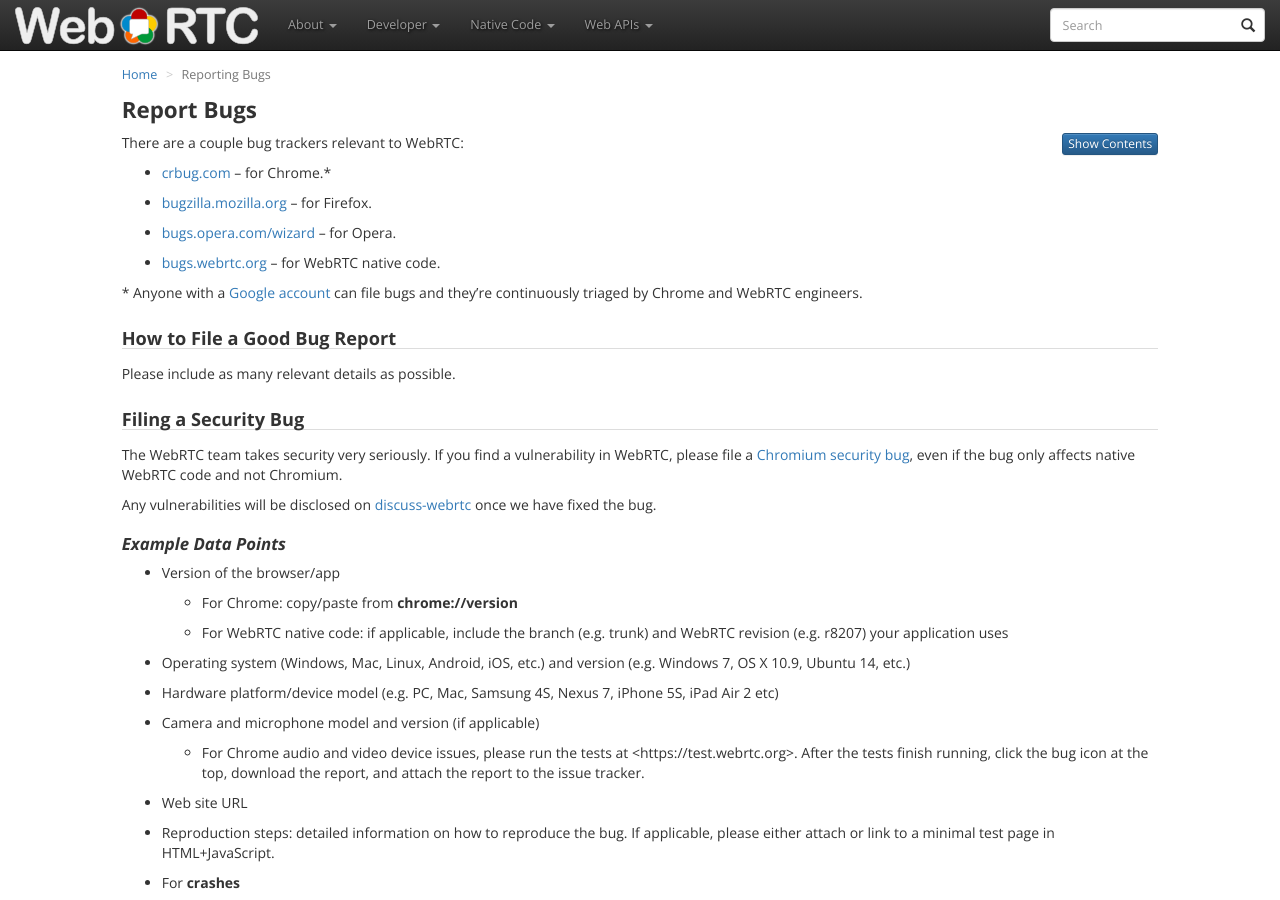
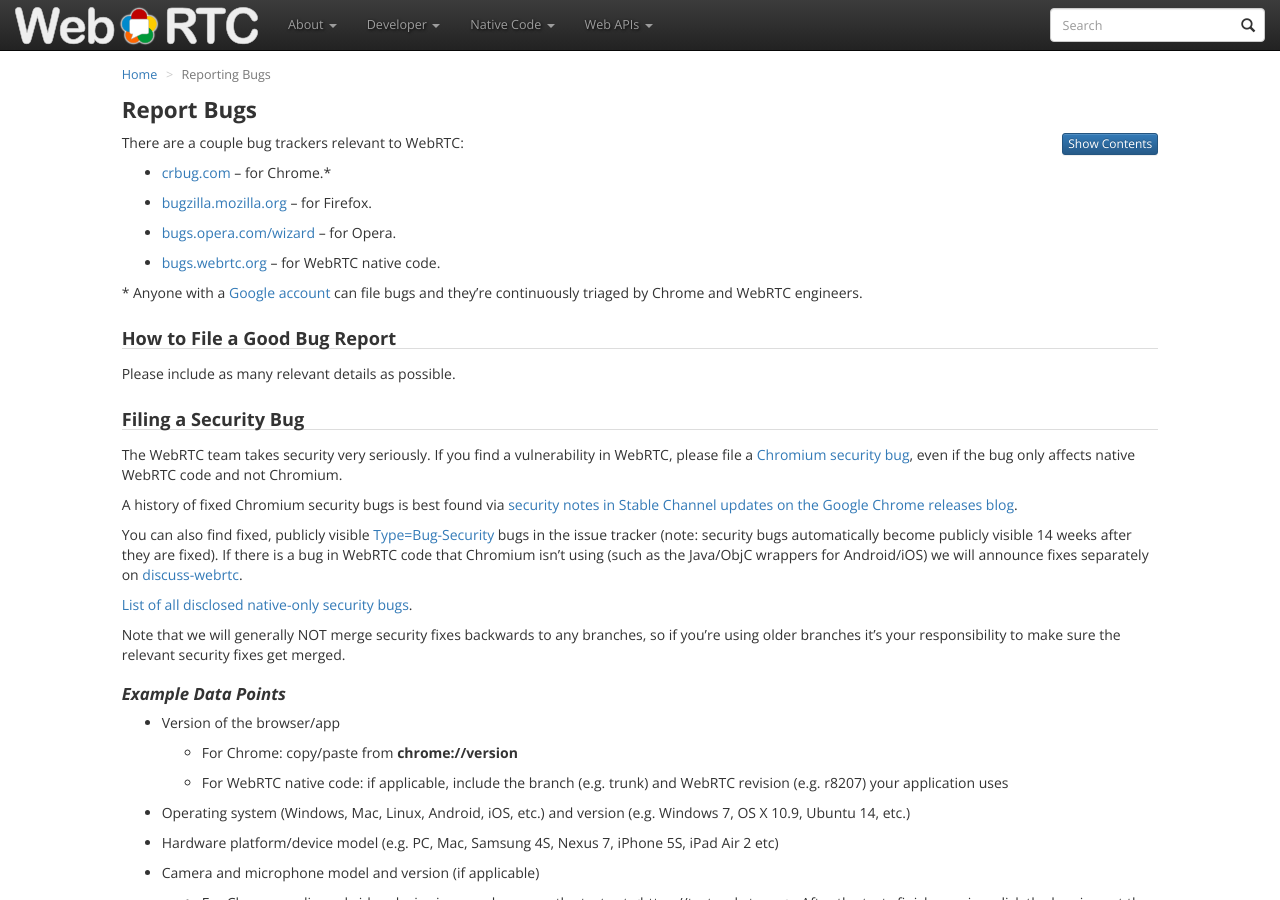
Before and after one commit to webrtc/webrtc-org, a Jekyll site: the page built from bugs/index.md, in a window 1280 px wide and 900 px high. Built offline with Jekyll 4.4.1, drawn with Linux system fonts in a browser that asks for light colours; nearby versions of some CDN libraries.

Commit message:
Revise security bug text.

```diff
--- a/bugs/index.md
+++ b/bugs/index.md
@@ -33,8 +33,21 @@ The WebRTC team takes security very seriously. If you find a vulnerability in
 WebRTC, please file a [Chromium security bug][ChromeSecurity], even if the bug
 only affects native WebRTC code and not Chromium.
 
-Any vulnerabilities will be disclosed on [discuss-webrtc][DiscussWebRTC]
-once we have fixed the bug.
+A history of fixed Chromium security bugs is best found via [security notes in
+Stable Channel updates on the Google Chrome releases blog][ChromeSecurityBlog].
+
+You can also find fixed, publicly visible [Type=Bug-Security][ChromeBugList]
+bugs in the issue tracker (note: security bugs automatically become publicly
+visible 14 weeks after they are fixed). If there is a bug in WebRTC code
+that Chromium isn’t using (such as the Java/ObjC wrappers for Android/iOS)
+we will announce fixes separately on [discuss-webrtc][DiscussWebRTC].
+
+[List of all disclosed native-only security bugs][WebRtcBugList].
+
+Note that we will generally NOT merge security fixes backwards to any branches,
+so if you’re using older branches it’s your responsibility to make sure the
+relevant security fixes get merged.
+
 
 #### Example Data Points
 
@@ -119,3 +132,6 @@ once we have fixed the bug.
 [5]: {{ site.baseurl }}/native-code/logging/
 [ChromeSecurity]: https://www.chromium.org/Home/chromium-security/reporting-security-bugs
 [DiscussWebRTC]: https://groups.google.com/group/discuss-webrtc
+[ChromeSecurityBlog]: https://chromereleases.googleblog.com/search/label/Stable%20updates
+[ChromeBugList]: https://bugs.chromium.org/p/chromium/issues/list?can=1&q=Type%3DBug-Security+component%3ABlink%3EWebRTC+-status%3ADuplicate%2CWontfix&sort=-closed&colspec=ID+Pri+M+Component+Status+Owner+Summary+OS+Closed&x=m&y=releaseblock&cells=ids
+[WebRtcBugList]: {{ site.baseurl }}/bugs/security
```
Also changed, not shown: bugs/security-bugs.md (added, +12 -0 lines).
